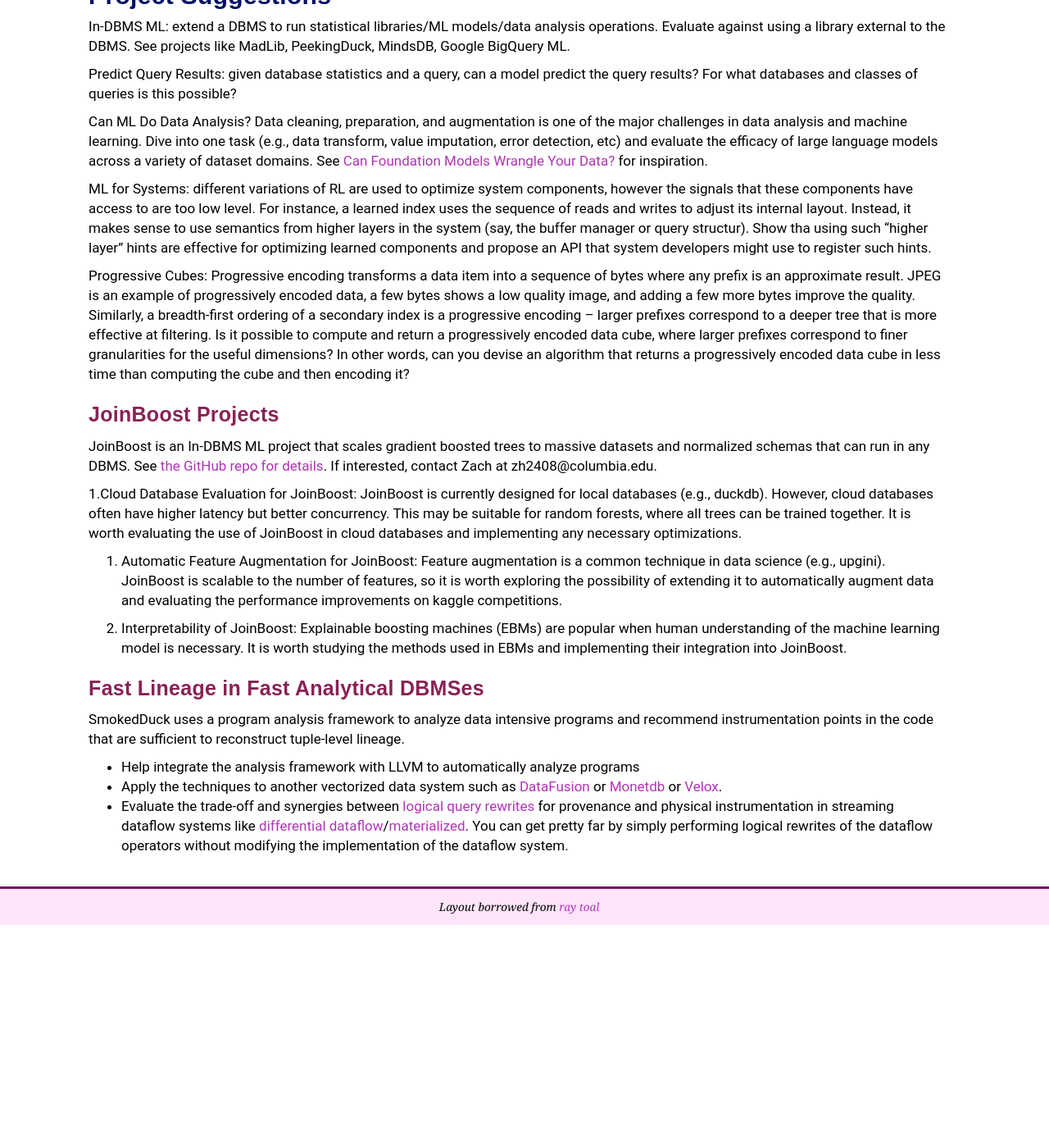
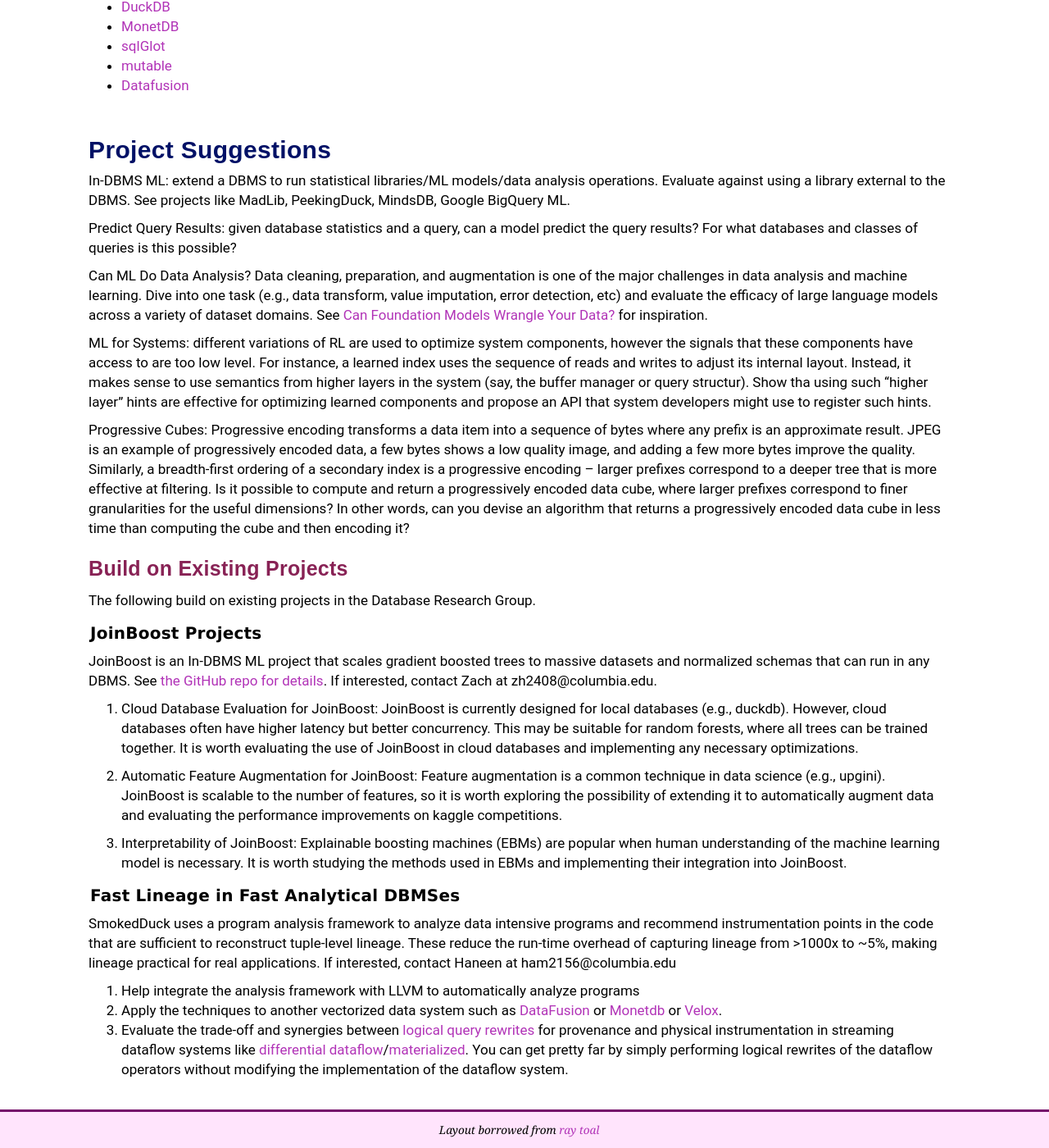
Before and after one commit to w6113/website_2022, a Jekyll site: the page built from projects.md, in a window 1280 px wide and 1400 px high, scrolled down 3268 px. Shown: the whole window at 82% size. Built offline with Jekyll 4.4.1, drawn with Linux system fonts in a browser that asks for light colours; before the commit the page ends 4396 px from its top, so only the background shows below that; some of the changed text lies outside the part shown.

Commit message:
lazy commit msg

```diff
--- a/projects.md
+++ b/projects.md
@@ -157,6 +157,15 @@
 * There are too many approaches to solve a problem and it's not clear which one to use under what conditions.  Run a bake-off and evaluate.
 * You did a Reproduce and Extend Project, and found that the approaches don't actually work in real scenarios.  Make it work
 
+The following are open source DBMSes that you can use to implement your projects:
+
+* Wisconsin's [Hustle](https://github.com/UWHustle/hustle) or earlier [Quickstep](https://github.com/UWQuickstep/quickstep)
+* [DuckDB](https://duckdb.org/)
+* [MonetDB](https://www.monetdb.org/)
+* [sqlGlot](https://github.com/tobymao/sqlglot)
+* [mutable](https://github.com/mutable-org/mutable)
+* [Datafusion](https://github.com/apache/arrow-datafusion)
+
 
 <a name="suggestions"></a>
 ## Project Suggestions
@@ -182,13 +191,16 @@
 
 
 
+### Build on Existing Projects
 
-### JoinBoost Projects
+The following build on existing projects in the Database Research Group.
+
+#### JoinBoost Projects
 
 JoinBoost is an In-DBMS ML project that scales gradient boosted trees to massive datasets and normalized schemas that can run in any DBMS.  See [the GitHub repo for details](https://github.com/zachary62/JoinBoost/).  If interested, contact Zach at zh2408@columbia.edu.
 
 
-1.Cloud Database Evaluation for JoinBoost: JoinBoost is currently designed for local databases (e.g., duckdb). However, cloud databases often have higher latency but better concurrency. This may be suitable for random forests, where all trees can be trained together. It is worth evaluating the use of JoinBoost in cloud databases and implementing any necessary optimizations.
+1. Cloud Database Evaluation for JoinBoost: JoinBoost is currently designed for local databases (e.g., duckdb). However, cloud databases often have higher latency but better concurrency. This may be suitable for random forests, where all trees can be trained together. It is worth evaluating the use of JoinBoost in cloud databases and implementing any necessary optimizations.
 
 2. Automatic Feature Augmentation for JoinBoost:
 Feature augmentation is a common technique in data science (e.g., upgini). JoinBoost is scalable to the number of features, so it is worth exploring the possibility of extending it to automatically augment data and evaluating the performance improvements on kaggle competitions.
@@ -196,12 +208,12 @@
 3. Interpretability of JoinBoost:
 Explainable boosting machines (EBMs) are popular when human understanding of the machine learning model is necessary. It is worth studying the methods used in EBMs and implementing their integration into JoinBoost.
 
-### Fast Lineage in Fast Analytical DBMSes
-SmokedDuck uses a program analysis framework to analyze data intensive programs and recommend instrumentation points in the code that are sufficient to reconstruct tuple-level lineage.
+#### Fast Lineage in Fast Analytical DBMSes
+SmokedDuck uses a program analysis framework to analyze data intensive programs and recommend instrumentation points in the code that are sufficient to reconstruct tuple-level lineage.     These reduce the run-time overhead of capturing lineage from >1000x to ~5%, making lineage practical for real applications.  If interested, contact Haneen at ham2156@columbia.edu
 
-* Help integrate the analysis framework with LLVM to automatically analyze programs
-* Apply the techniques to another vectorized data system such as [DataFusion](https://docs.rs/datafusion/latest/datafusion/) or [Monetdb](https://en.wikipedia.org/wiki/MonetDB) or [Velox](https://github.com/facebookincubator/velox).
-* Evaluate the trade-off and synergies between [logical query rewrites](https://ieeexplore.ieee.org/abstract/document/4812401/) for provenance and physical instrumentation in streaming dataflow systems like [differential dataflow](https://timelydataflow.github.io/differential-dataflow/)/[materialized](https://materialized.io).   You can get pretty far by simply performing logical rewrites of the dataflow operators without modifying the implementation of the dataflow system.
+1. Help integrate the analysis framework with LLVM to automatically analyze programs
+2. Apply the techniques to another vectorized data system such as [DataFusion](https://docs.rs/datafusion/latest/datafusion/) or [Monetdb](https://en.wikipedia.org/wiki/MonetDB) or [Velox](https://github.com/facebookincubator/velox).
+3. Evaluate the trade-off and synergies between [logical query rewrites](https://ieeexplore.ieee.org/abstract/document/4812401/) for provenance and physical instrumentation in streaming dataflow systems like [differential dataflow](https://timelydataflow.github.io/differential-dataflow/)/[materialized](https://materialized.io).   You can get pretty far by simply performing logical rewrites of the dataflow operators without modifying the implementation of the dataflow system.
 
 
 
```
Also changed, not shown: _data/schedule.csv (+11 -11 lines), index.md (+1 -1 lines), papers.md (+15 -5 lines), syllabus.md (+18 -5 lines).
